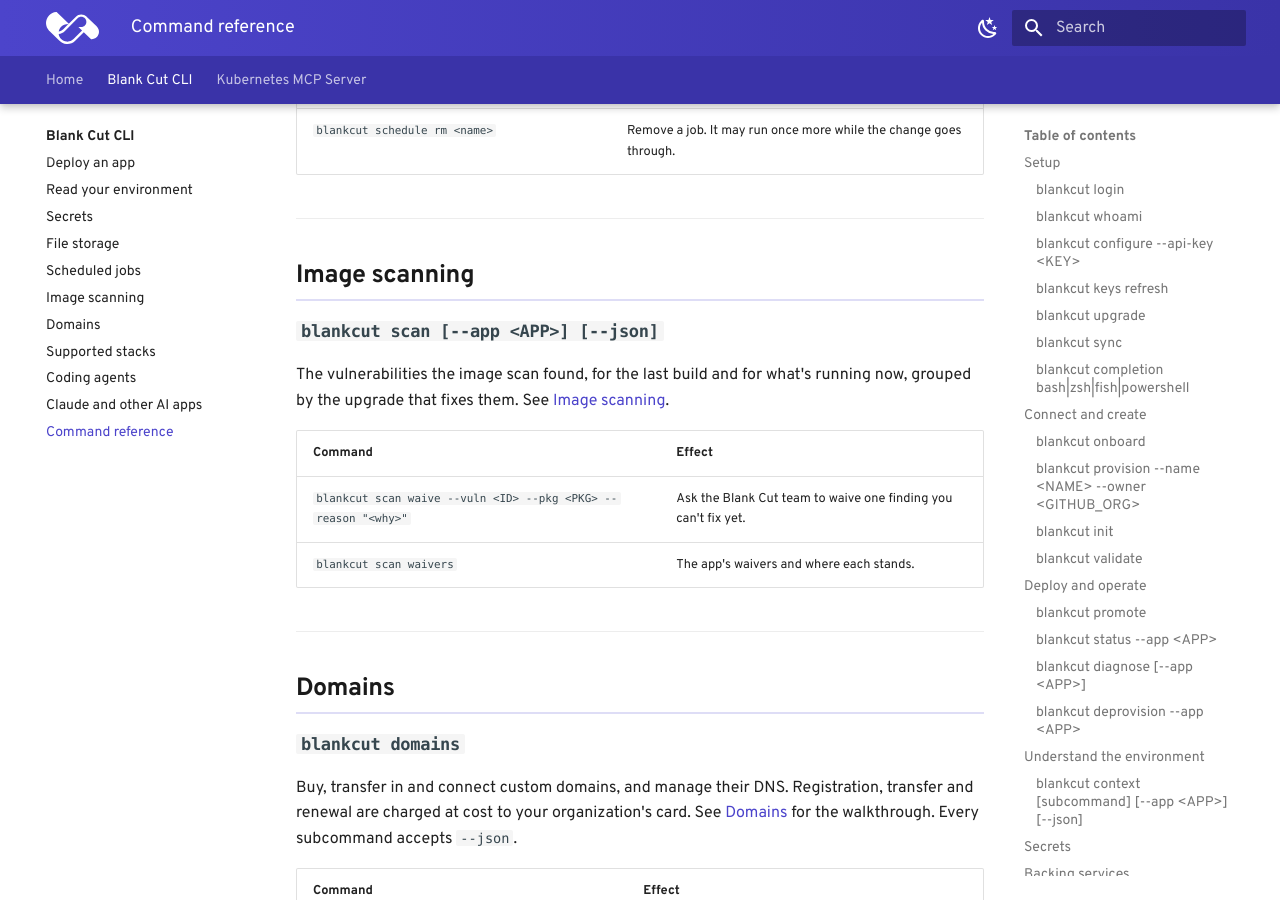
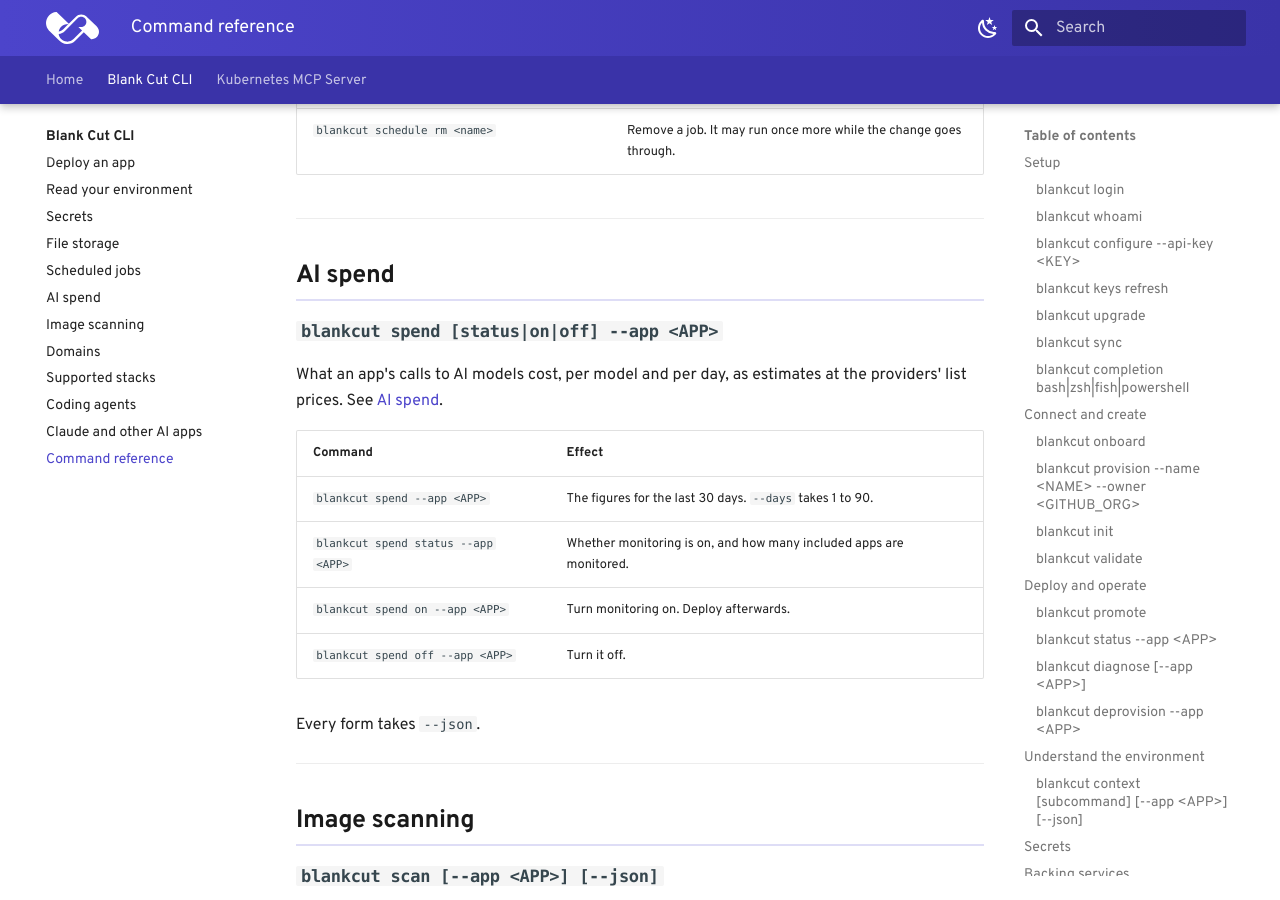
Before and after one commit to Blankcut/blankcut-docs, an MkDocs documentation site: the page built from docs/cli/commands.md, in a window 1280 px wide and 900 px high, scrolled down 7215 px. Built offline with MkDocs 1.6.1 and Material for MkDocs 9.7.7, drawn with Linux system fonts in a browser that asks for light colours; some web fonts are replaced.

Commit message:
docs(cli): AI spend — blankcut spend, turning monitoring on, and what an app's code must do to report

```diff
--- a/docs/cli/commands.md
+++ b/docs/cli/commands.md
@@ -252,6 +252,24 @@ Call one of your app's own endpoints on a schedule. See
 
 ---
 
+## AI spend
+
+### `blankcut spend [status|on|off] --app <APP>`
+
+What an app's calls to AI models cost, per model and per day, as estimates at
+the providers' list prices. See [AI spend](spend.md).
+
+| Command | Effect |
+|---|---|
+| `blankcut spend --app <APP>` | The figures for the last 30 days. `--days` takes 1 to 90. |
+| `blankcut spend status --app <APP>` | Whether monitoring is on, and how many included apps are monitored. |
+| `blankcut spend on --app <APP>` | Turn monitoring on. Deploy afterwards. |
+| `blankcut spend off --app <APP>` | Turn it off. |
+
+Every form takes `--json`.
+
+---
+
 ## Image scanning
 
 ### `blankcut scan [--app <APP>] [--json]`
--- a/mkdocs.yml
+++ b/mkdocs.yml
@@ -86,6 +86,7 @@ nav:
       - Secrets: cli/secrets.md
       - File storage: cli/storage.md
       - Scheduled jobs: cli/schedule.md
+      - AI spend: cli/spend.md
       - Image scanning: cli/scan.md
       - Domains: cli/domains.md
       - Supported stacks: cli/stacks.md
```
Also changed, not shown: docs/cli/index.md (+2 -1 lines), docs/cli/spend.md (added, +145 -0 lines).
